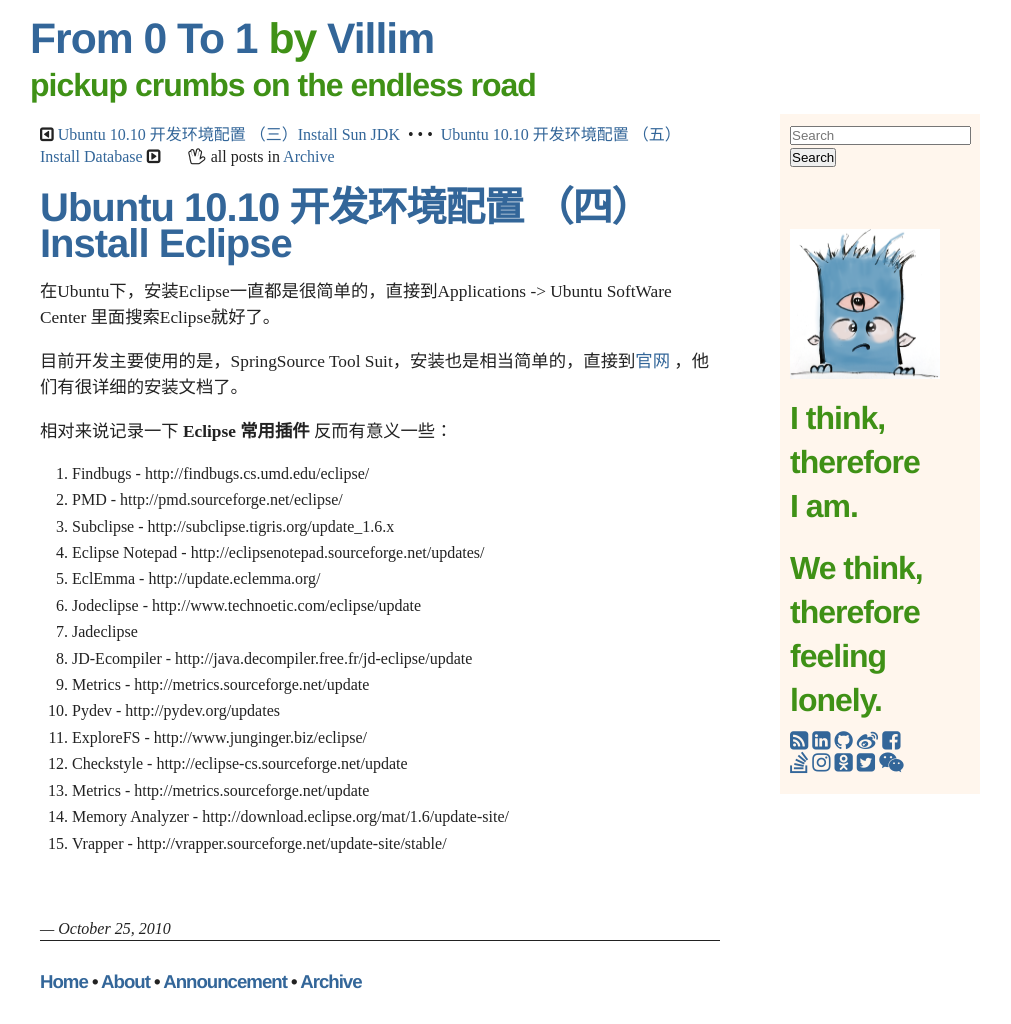
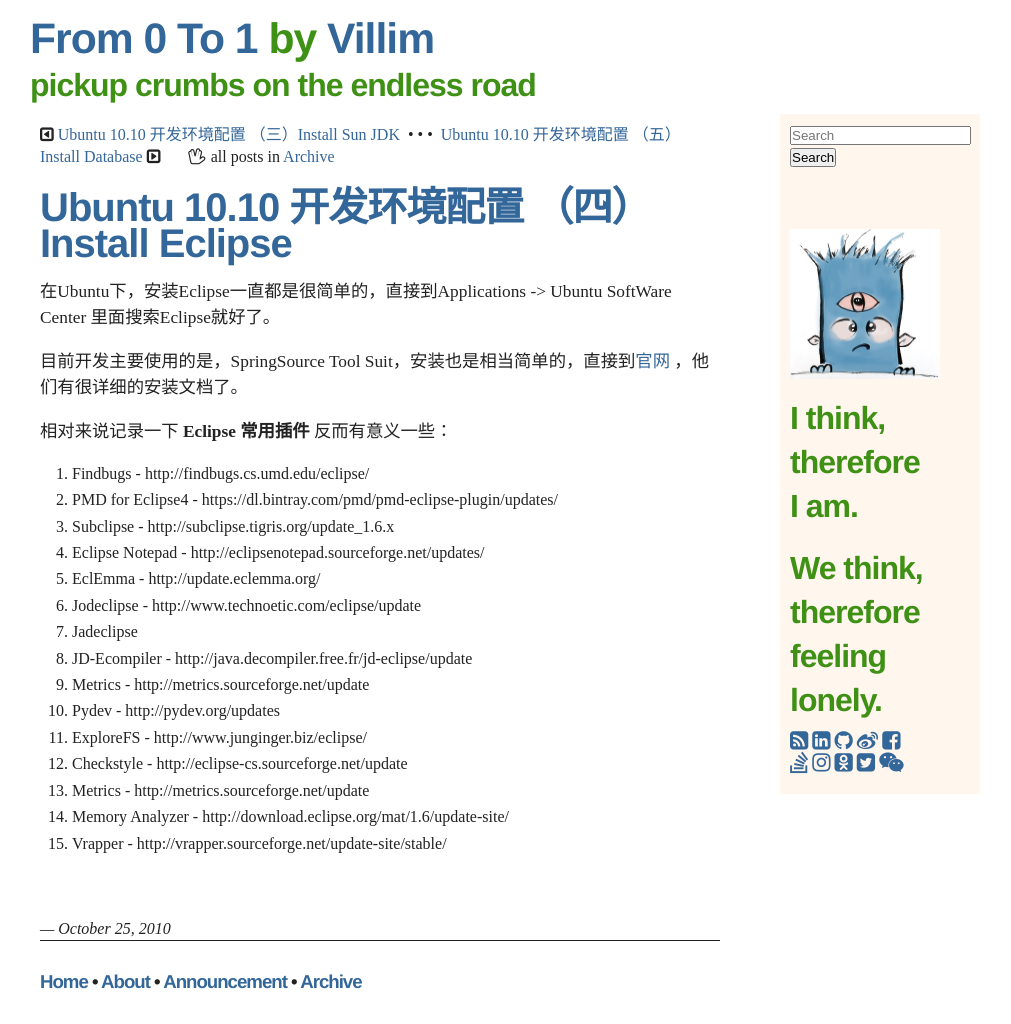
Before and after one commit to villim/villim.github.io, a Jekyll site: the page built from _posts/2010-10-25-ubuntu-10-10-4-install-eclipse.md, in a window 1280 px wide. Shown: the whole page, without its empty margins (135-1146 px from the left). Built offline with Jekyll 4.4.1, drawn with Linux system fonts in a browser that asks for light colours.

Commit message:
update PMD configuration for eclipse

```diff
--- a/_posts/2010-10-25-ubuntu-10-10-4-install-eclipse.md
+++ b/_posts/2010-10-25-ubuntu-10-10-4-install-eclipse.md
@@ -15,7 +15,7 @@
 相对来说记录一下 **Eclipse 常用插件** 反而有意义一些：
 
 1. Findbugs - http://findbugs.cs.umd.edu/eclipse/
-2. PMD - http://pmd.sourceforge.net/eclipse/
+2. PMD for Eclipse4 - https://dl.bintray.com/pmd/pmd-eclipse-plugin/updates/
 3. Subclipse - http://subclipse.tigris.org/update_1.6.x
 4. Eclipse Notepad - http://eclipsenotepad.sourceforge.net/updates/
 5. EclEmma - http://update.eclemma.org/
```
